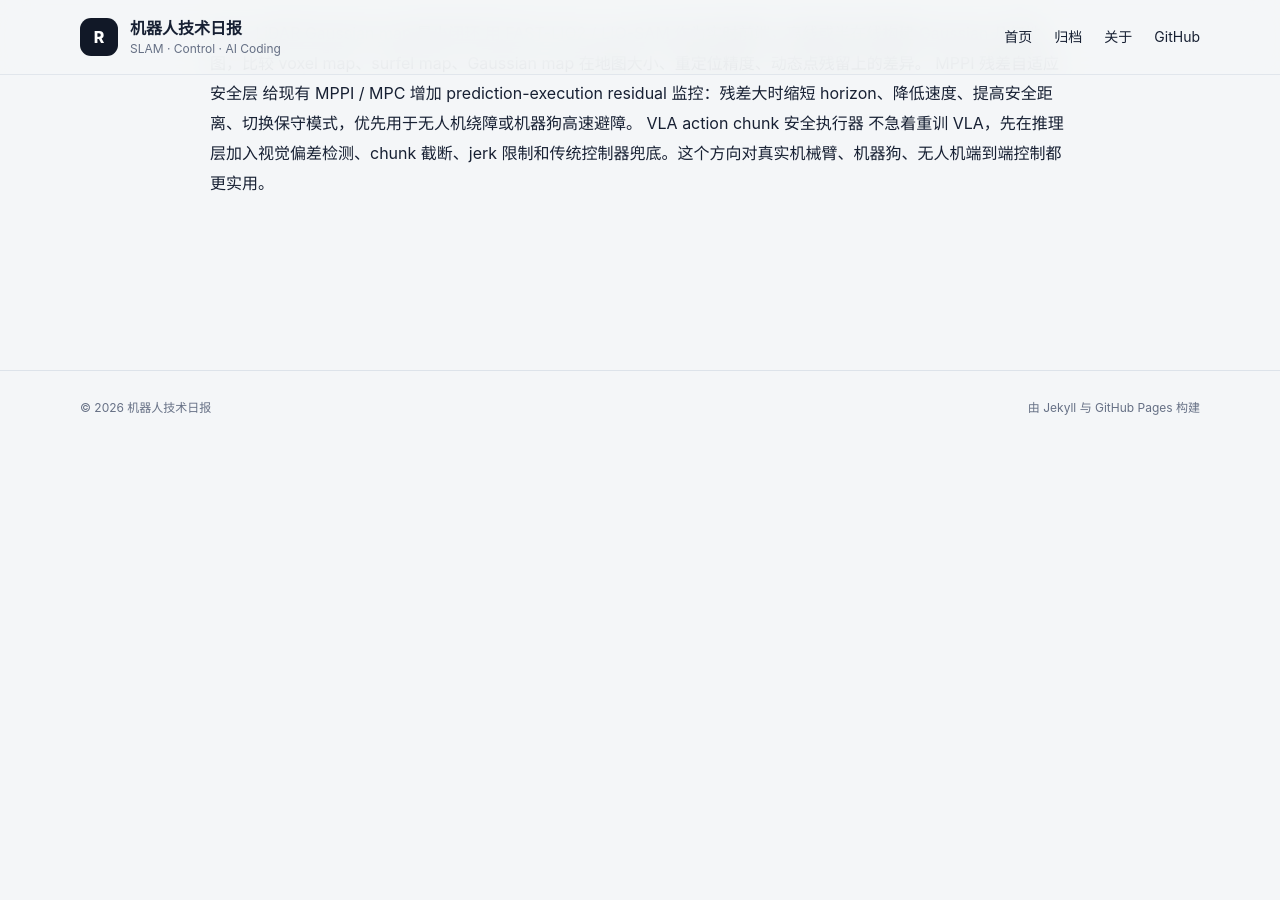
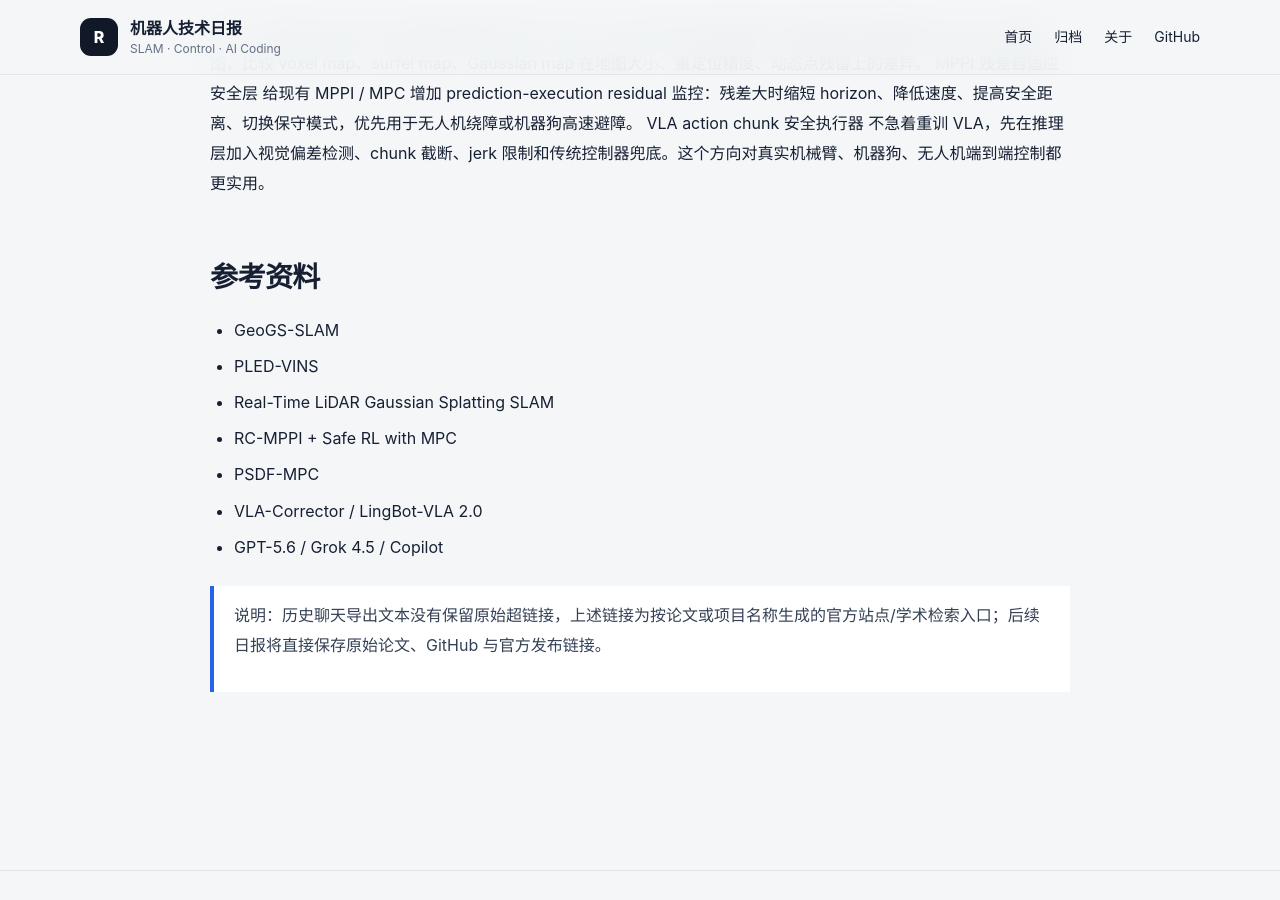
Before and after one commit to helywin/daily, a Jekyll site: the page built from _posts/2026-07-10-robotics-brief.md, in a window 1280 px wide and 900 px high, scrolled down 6466 px. Built offline with Jekyll 4.4.1, drawn with Linux system fonts in a browser that asks for light colours; before the commit the page ends 6909 px from its top, so only the background shows below that.

Commit message:
fix: restore headings and references for 2026-07-10

```diff
--- a/_posts/2026-07-10-robotics-brief.md
+++ b/_posts/2026-07-10-robotics-brief.md
@@ -123,3 +123,15 @@ MPPI 残差自适应安全层
 给现有 MPPI / MPC 增加 prediction-execution residual 监控：残差大时缩短 horizon、降低速度、提高安全距离、切换保守模式，优先用于无人机绕障或机器狗高速避障。
 VLA action chunk 安全执行器
 不急着重训 VLA，先在推理层加入视觉偏差检测、chunk 截断、jerk 限制和传统控制器兜底。这个方向对真实机械臂、机器狗、无人机端到端控制都更实用。
+
+## 参考资料
+
+- [GeoGS-SLAM](https://arxiv.org/search/?query=GeoGS-SLAM&searchtype=all)
+- [PLED-VINS](https://arxiv.org/search/?query=PLED-VINS&searchtype=all)
+- [Real-Time LiDAR Gaussian Splatting SLAM](https://arxiv.org/search/?query=Real-Time%20LiDAR%20Gaussian%20Splatting%20SLAM&searchtype=all)
+- [RC-MPPI + Safe RL with MPC](https://arxiv.org/search/?query=RC-MPPI%20%2B%20Safe%20RL%20with%20MPC&searchtype=all)
+- [PSDF-MPC](https://arxiv.org/search/?query=PSDF-MPC&searchtype=all)
+- [VLA-Corrector / LingBot-VLA 2.0](https://arxiv.org/search/?query=VLA-Corrector%20/%20LingBot-VLA%202.0&searchtype=all)
+- [GPT-5.6 / Grok 4.5 / Copilot](https://github.com/search?q=GPT-5.6%20/%20Grok%204.5%20/%20Copilot&type=repositories)
+
+> 说明：历史聊天导出文本没有保留原始超链接，上述链接为按论文或项目名称生成的官方站点/学术检索入口；后续日报将直接保存原始论文、GitHub 与官方发布链接。
```
